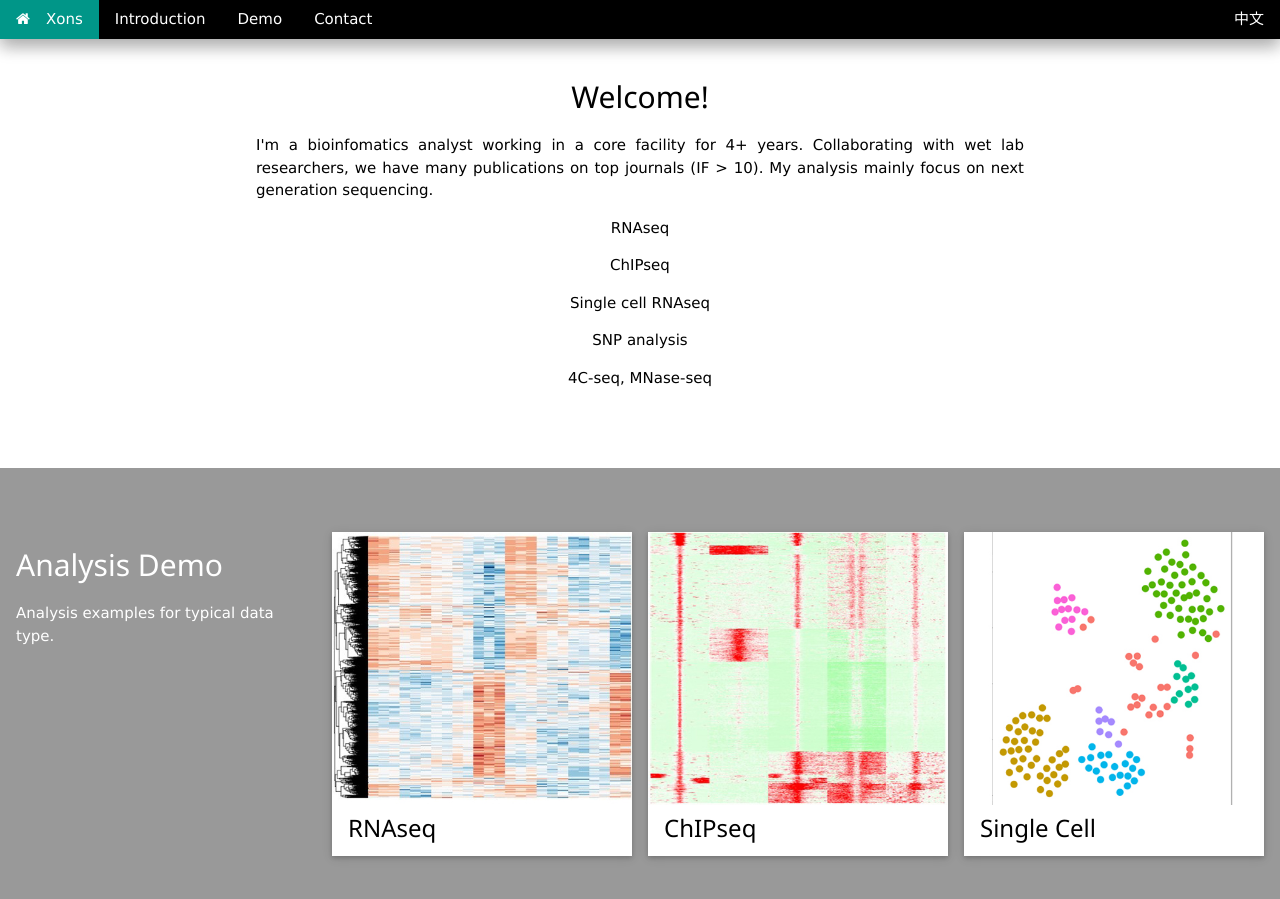
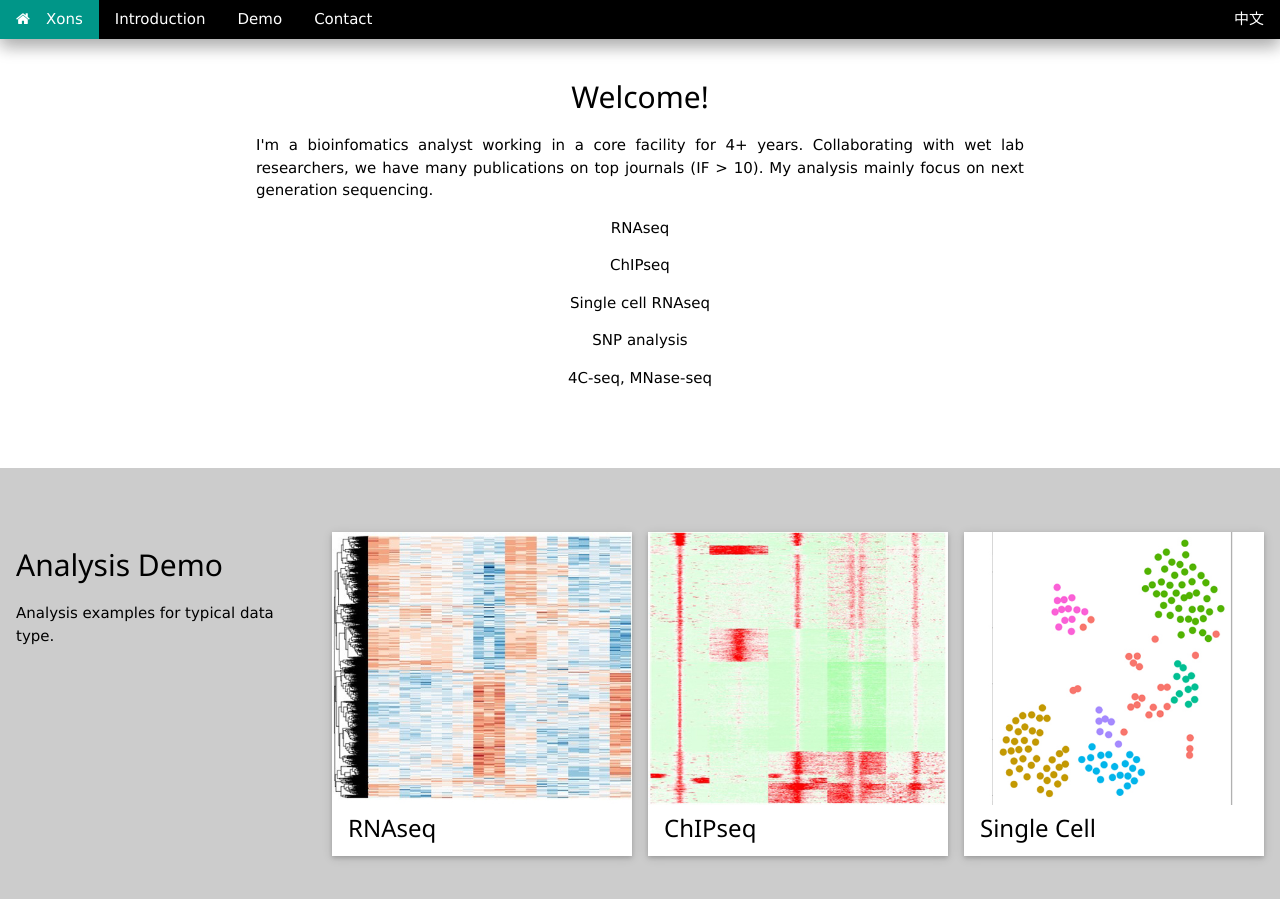
Before and after one commit to xons/xons.github.io, a Jekyll site: the page built from index.html, in a window 1280 px wide and 900 px high. Built offline with Jekyll 4.4.1, drawn with Linux system fonts in a browser that asks for light colours; nearby versions of some CDN libraries; library files that are not in the unit come from our copies.

Commit message:
Update index.html

```diff
--- a/index.html
+++ b/index.html
@@ -18,7 +18,7 @@
   </div>
 
 <!-- Demo Row -->
-<div class="w3-row-padding w3-padding-64 w3-theme-l3" id="demo">
+<div class="w3-row-padding w3-padding-64 w3-theme-l4" id="demo">
 
 <div class="w3-quarter">
 <h2>Analysis Demo</h2>
@@ -57,5 +57,5 @@
 <!-- Gallery image -->
 <div class="w3-container w3-center w3-padding-64">
     <h2>Gallery</h2>
-    <img src="/img/gallery.jpg" alt="Gallery" style="width:90%;min-height:350px;max-height:600px;">
+    <img src="/img/gallery.jpg" alt="Gallery" style="width:95%;min-height:350px;max-height:600px;">
 </div>
```
